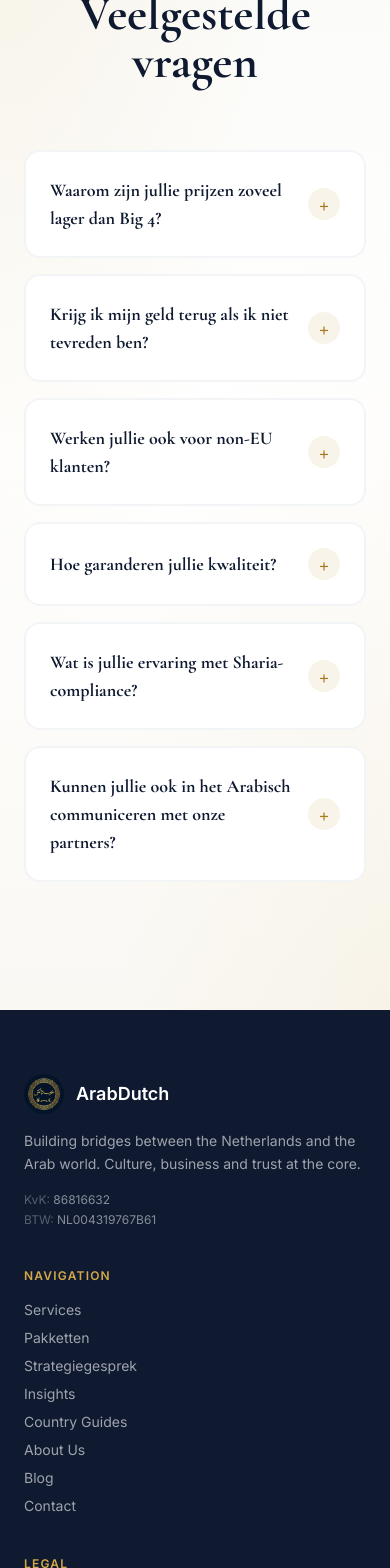
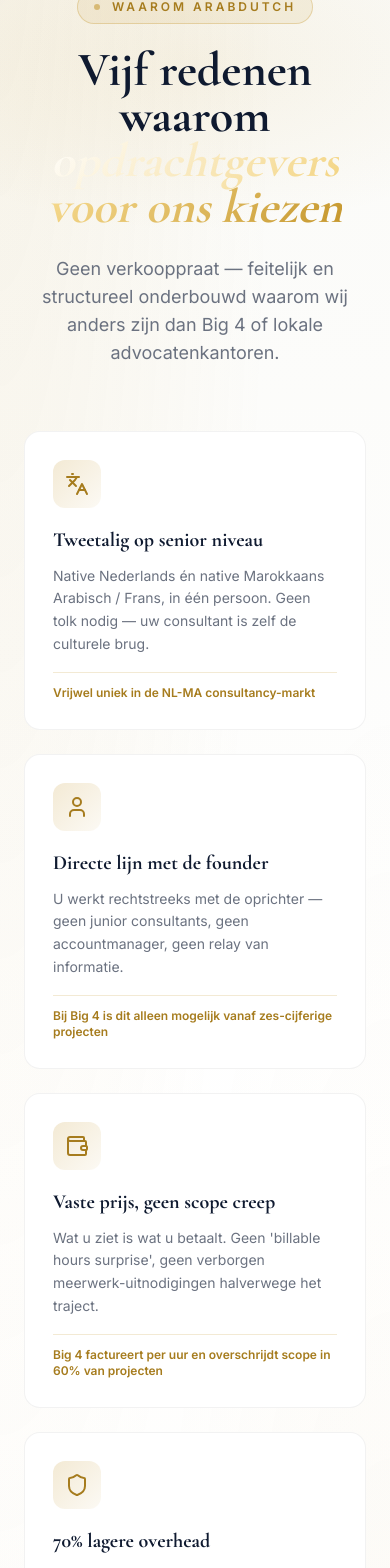
Before and after one commit to holistis/arabdutch, a React (Vite) app: page /pakketten in a window 390 px wide. Shown: the part 6396-7964 px from the top of the page. Built offline with nearby package versions, Linux system fonts and the light colour scheme; no server answers.

Commit message:
feat: geld-terug-garantie verwijderd + nieuw AV-artikel herroepingsrecht B2B + Waarom ArabDutch sectie

```diff
--- a/src/pages/Inzichten.tsx
+++ b/src/pages/Inzichten.tsx
@@ -377,7 +377,7 @@ export default function Inzichten() {
                   Onze rapporten hebben dezelfde diepgang als die van McKinsey, BCG of Euromonitor — maar geen €1.500+ per stuk. Wij geloven dat kwalitatieve kennis toegankelijk moet zijn voor het Nederlandse MKB, niet alleen voor Big 4 klanten.
                 </p>
                 <p className="text-white/50 text-sm">
-                  Elke betaalde rapport heeft een gratis preview van 6 pagina's. Niet tevreden? Geld terug binnen 14 dagen.
+                  Elk betaald rapport heeft een gratis preview van 6 pagina's, zodat u vooraf de kwaliteit en inhoud kunt beoordelen voor aanschaf.
                 </p>
               </div>
               <div className="space-y-3">
--- a/src/pages/Pakketten.tsx
+++ b/src/pages/Pakketten.tsx
@@ -1,6 +1,6 @@
 import { useEffect } from "react";
 import { motion } from "framer-motion";
-import { CheckCircle, ArrowRight, Rocket, Briefcase, Building2, Star, Shield } from "lucide-react";
+import { CheckCircle, ArrowRight, Rocket, Briefcase, Building2, Star, Shield, Languages, User, Clock, Wallet, MapPin } from "lucide-react";
 import { Link } from "react-router-dom";
 import LuxeHero from "../components/LuxeHero";
 import useSpotlight from "../components/Spotlight";
@@ -248,6 +248,85 @@ export default function Pakketten() {
         </div>
       </section>
 
+      {/* WAAROM ARABDUTCH */}
+      <section className="py-32 bg-luxe-light relative overflow-hidden">
+        <div className="absolute top-0 left-1/2 -translate-x-1/2 w-[800px] h-[400px] opacity-30 pointer-events-none"
+          style={{ background: "radial-gradient(ellipse, rgba(196,149,42,.3) 0%, transparent 60%)" }} />
+        <div className="max-w-7xl mx-auto px-6 relative z-10">
+          <motion.div
+            initial={{ opacity: 0, y: 30 }} whileInView={{ opacity: 1, y: 0 }}
+            viewport={{ once: true }} className="text-center mb-16">
+            <div className="inline-flex items-center gap-3 mb-6 bg-gold-500/10 border border-gold-500/30 px-4 py-2 rounded-full">
+              <div className="w-1.5 h-1.5 rounded-full bg-gold-500 animate-pulse" />
+              <span className="text-gold-600 text-xs font-semibold uppercase tracking-[0.25em]">Waarom ArabDutch</span>
+            </div>
+            <h2 className="font-display font-bold text-5xl md:text-6xl text-navy-900 mb-4 leading-[0.95]">
+              Vijf redenen waarom<br />
+              <span className="gradient-luxe italic">opdrachtgevers voor ons kiezen</span>
+            </h2>
+            <p className="text-gray-500 text-lg max-w-2xl mx-auto mt-6">
+              Geen verkooppraat — feitelijk en structureel onderbouwd waarom wij anders zijn dan Big 4 of lokale advocatenkantoren.
+            </p>
+          </motion.div>
+
+          <div className="grid md:grid-cols-2 lg:grid-cols-3 gap-6">
+            {[
+              {
+                icon: <Languages className="w-6 h-6" />,
+                titel: "Tweetalig op senior niveau",
+                tekst: "Native Nederlands én native Marokkaans Arabisch / Frans, in één persoon. Geen tolk nodig — uw consultant is zelf de culturele brug.",
+                bewijs: "Vrijwel uniek in de NL-MA consultancy-markt",
+              },
+              {
+                icon: <User className="w-6 h-6" />,
+                titel: "Directe lijn met de founder",
+                tekst: "U werkt rechtstreeks met de oprichter — geen junior consultants, geen accountmanager, geen relay van informatie.",
+                bewijs: "Bij Big 4 is dit alleen mogelijk vanaf zes-cijferige projecten",
+              },
+              {
+                icon: <Wallet className="w-6 h-6" />,
+                titel: "Vaste prijs, geen scope creep",
+                tekst: "Wat u ziet is wat u betaalt. Geen 'billable hours surprise', geen verborgen meerwerk-uitnodigingen halverwege het traject.",
+                bewijs: "Big 4 factureert per uur en overschrijdt scope in 60% van projecten",
+              },
+              {
+                icon: <Shield className="w-6 h-6" />,
+                titel: "70% lagere overhead",
+                tekst: "Geen kantoor in Casablanca, geen junior staff op de loonlijst, geen marketingbudget van 10% van omzet. Onze structuur is bewust slank.",
+                bewijs: "Verklaart structureel onze prijzen — geen tijdelijke korting",
+              },
+              {
+                icon: <Clock className="w-6 h-6" />,
+                titel: "Zelfde tijdzone",
+                tekst: "Marokko draait op CET — dezelfde klok als Nederland. Geen vertraging, geen 'we komen er morgen op terug' uit Dubai of Riyadh.",
+                bewijs: "Werkdag begint én eindigt synchroon met uw kantoor",
+              },
+              {
+                icon: <MapPin className="w-6 h-6" />,
+                titel: "Lokaal netwerk, niet uitbesteed",
+                tekst: "Wij werken met vaste notarissen, fiscalisten en banking-contacten in Casablanca, Rabat en Tanger die wij persoonlijk kennen — geen anonieme onderaanneming.",
+                bewijs: "Verkort doorlooptijden met gemiddeld 30-40%",
+              },
+            ].map((r, i) => (
+              <motion.div key={i}
+                initial={{ opacity: 0, y: 20 }} whileInView={{ opacity: 1, y: 0 }}
+                viewport={{ once: true }} transition={{ delay: i * 0.07 }}
+                data-spotlight
+                className="card-luxe-light rounded-2xl p-7 flex flex-col">
+                <div className="w-12 h-12 rounded-xl bg-gradient-to-br from-gold-500/20 to-gold-500/5 text-gold-600 flex items-center justify-center mb-5">
+                  {r.icon}
+                </div>
+                <h3 className="font-display font-bold text-navy-900 text-xl mb-3 leading-tight">{r.titel}</h3>
+                <p className="text-gray-500 text-sm leading-relaxed mb-4 flex-1">{r.tekst}</p>
+                <p className="text-gold-600 text-xs font-semibold pt-3 border-t border-gold-500/20">
+                  {r.bewijs}
+                </p>
+              </motion.div>
+            ))}
+          </div>
+        </div>
+      </section>
+
       {/* FAQ */}
       <section className="py-32 bg-luxe-light relative overflow-hidden">
         <div className="max-w-4xl mx-auto px-6 relative z-10">
@@ -260,7 +339,7 @@ export default function Pakketten() {
           <div className="space-y-4">
             {[
               { v: "Waarom zijn jullie prijzen zoveel lager dan Big 4?", a: "Wij hebben een fundamenteel andere structuur: dedicated specialisten zonder dure kantoorhiërarchieën in London of Riyadh. Onze overheadkosten zijn 70% lager dan McKinsey of BCG — die besparing geven wij direct door aan onze klanten zonder kwaliteitsconcessie." },
-              { v: "Krijg ik mijn geld terug als ik niet tevreden ben?", a: "Ja. Bij elke betaalde dienst geldt een 14-dagen geld-terug-garantie. Bij projecten van >€3.000 geldt een tussentijds review-moment na week 2, waarbij u kunt stoppen tegen vergoeding van geleverde uren." },
+              { v: "Hoe werkt betaling en tussentijdse stopzetting?", a: "Onze pakketten zijn zakelijke (B2B) diensten — het wettelijke herroepingsrecht voor consumenten is niet van toepassing. Bij projecten van >€3.000 geldt een tussentijds review-moment na week 2: u kunt op dat moment besluiten te stoppen, waarbij u alleen de reeds verrichte werkzaamheden betaalt. Zo houdt u grip op het traject zonder onnodig risico." },
               { v: "Werken jullie ook voor non-EU klanten?", a: "Ja. Wij werken voor Nederlandse, Belgische, Duitse en Arabische klanten. Voor non-EU klanten geldt reverse charge op BTW." },
               { v: "Hoe garanderen jullie kwaliteit?", a: "Elke opdracht heeft een senior consultant als hoofdverantwoordelijke met minimaal 10 jaar regio-ervaring. Onze deliverables worden intern gepeer-reviewed. Klanten krijgen wekelijkse updates en een dedicated project-portaal." },
               { v: "Wat is jullie ervaring met Sharia-compliance?", a: "Voor opdrachten waar Sharia-compliance vereist is (Saoedi-Arabië, Bahrein, Koeweit) werken wij samen met gecertificeerde Sharia-adviseurs. Wij coördineren het volledige proces." },
--- a/src/pages/Strategiegesprek.tsx
+++ b/src/pages/Strategiegesprek.tsx
@@ -172,7 +172,7 @@ export default function Strategiegesprek() {
                   Boek {p.duur} — {p.prijs} <ArrowRight className="w-4 h-4" />
                 </a>
                 <p className={`text-center text-xs mt-3 ${p.populair ? "text-white/40" : "text-gray-400"}`}>
-                  <Shield className="w-3 h-3 inline mr-1" /> 100% geld terug bij ongenoegen
+                  <Shield className="w-3 h-3 inline mr-1" /> Vaste prijs · Direct bevestigd na betaling
                 </p>
               </motion.div>
             ))}
@@ -198,7 +198,7 @@ export default function Strategiegesprek() {
                   "Senior consultants — geen junior medewerkers",
                   "Voorbereiding op basis van uw industrie",
                   "100% vertrouwelijk — NDA op verzoek",
-                  "Geld-terug-garantie binnen 14 dagen",
+                  "Schriftelijke samenvatting binnen 48 uur na gesprek",
                 ].map((p, i) => (
                   <div key={i} className="flex items-center gap-3 text-gray-700">
                     <CheckCircle className="w-5 h-5 text-gold-500 flex-shrink-0" />
```
Also changed, not shown: src/pages/AlgemeneVoorwaarden.tsx (+7 -2 lines).
